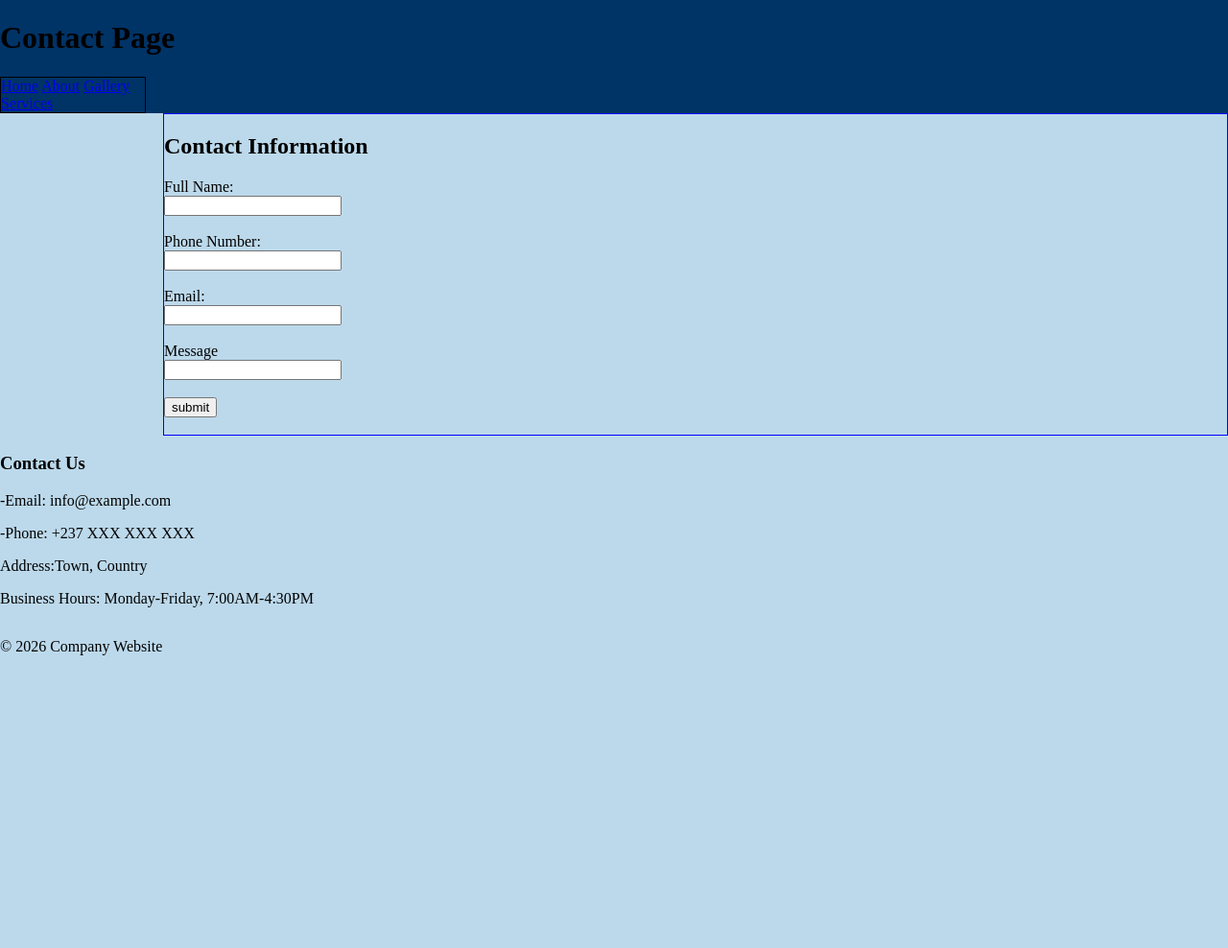
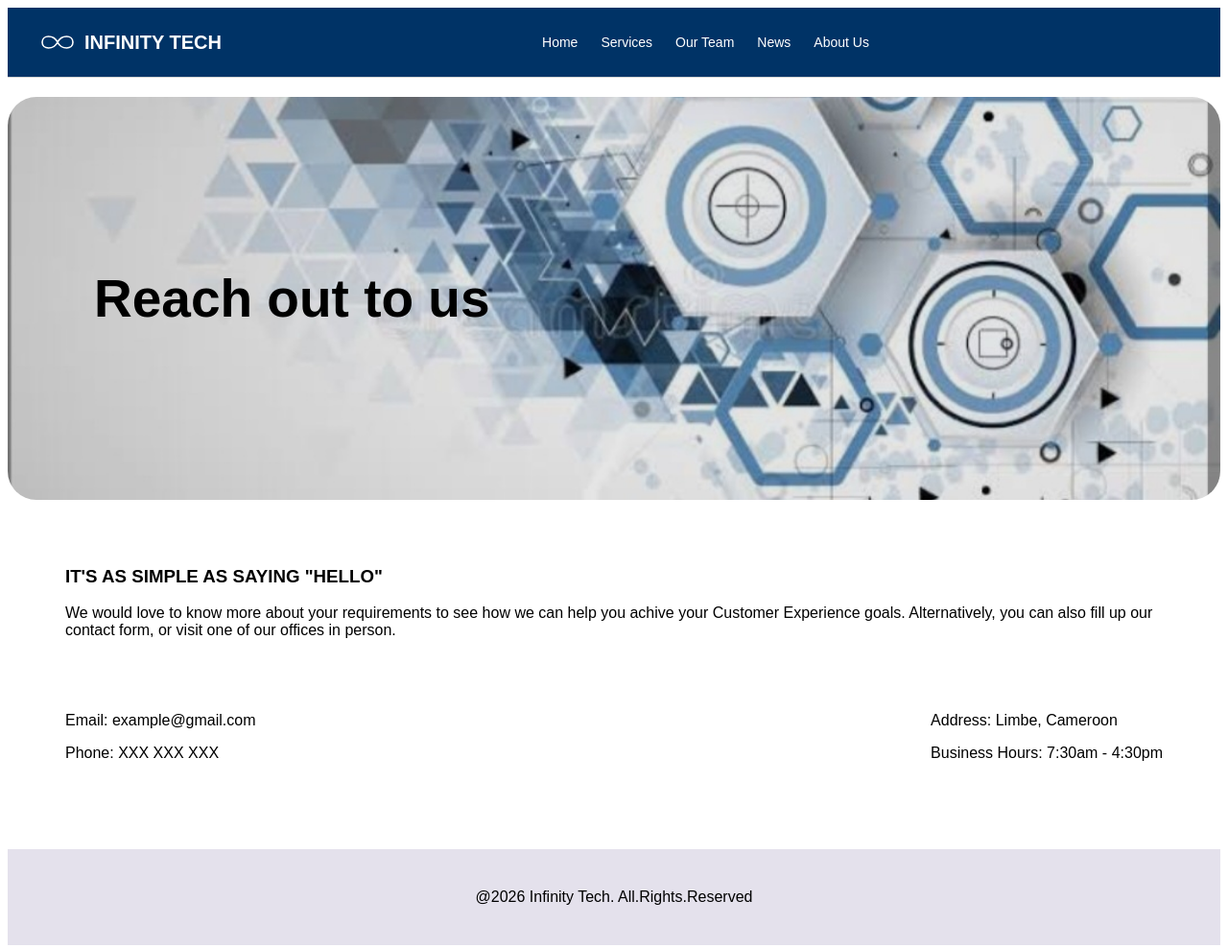
Before and after one commit to maestroAI-cell/Company_Website, a plain HTML site: page Frontend/contact.html in a window 1280 px wide. Shown: the whole page at 96% size. Before the commit the page ends 800 px from the top, so only its background shows below. Drawn offline with Linux system fonts and the light colour scheme.

Commit message:
contact page developed

```diff
--- a/Frontend/contact.css
+++ b/Frontend/contact.css
@@ -1,37 +1,116 @@
-body {
+body{
+    font-family: Arial, sans-serif;
+}
+/* Header code */
+.header {
     display: flex;
-    background-color: rgb(188, 217, 235);
-    margin: 0;
-    display:grid;
     align-items: center;
+    justify-content: space-between;
+    padding: 16px 32px;
+    background-color: #003366;
+    border-bottom: 1px solid lightgray;
+  }
+
+  .header__logo {
+    display: flex;
+    align-items: center;
+    font-size: 20px;
+    font-weight: bold;
+    color: #ffffff;
+    gap: 8px;
+  }
+
+  .header__logo-icon {
+    width: 40px;
+    height: 40px;
+  }
+
+  .header__nav {
+    display: flex;
+    gap: 24px;
+  }
+
+  .header__actions {
+    display: flex;
+    align-items: center;
+    gap: 12px;
+  }
+
+  .header__actions a {
+    text-decoration: none;
+  }
+  .header__menu-btn {
+    display: none;
+    font-size: 24px;
+    background: none;
+    border: none;
+    cursor: pointer;
+    color: white;
+  }
+  .header__nav a {
+    text-decoration: none;
+    color: #ffffff;
+    font-size: 14px;
+  }
+
+  @media (max-width: 768px) {
+    /* .header {
+      justify-content: space-between;
+      gap: 12px;
+    } */
+    .header__menu-btn {
+      display: block;
+    }
+
+    /* .header__signup,
+    .header__menu-btn {
+      margin-left: auto;
+    } */
+    .header__nav {
+      display: none;
+      flex-direction: column;
+      width: 100%;
+    }
+
+    .header__nav.active {
+      display: flex;
+    }
+  }
+
+
+
+  /* End of header code */
+
+  .hero{
+    height: 300px;
+    background-image: url("contact.jpg");
+    background-size: cover;
+    background-position: center;
+    display: flex;
+    align-items: center;
+    margin-top: 20px;
+    padding: 60px;
+    border-radius: 30px;
 }
-.site-header {
-    background-color: rgb(0, 51, 102);
+.contact{
+    background: #ffffff;
+    padding: 50px 60px;
 }
-.nav {
+h2{
+    margin-left: 30px;
+    font-size: 55px;
+}
+.contact-container{
     display: flex;
-    background-color:rgb(13, 42, 71);
-    gap: 3px;
-
+    justify-content: space-between;
+    margin-top: 60px;
 }
-li a {
-    display: block;
-    color: white;
+.left,
+.right{
+    margin-bottom: 25px;
+}
+footer{
+    background: #e4e1ec;
     text-align: center;
-    padding: 14px 16px;
+    padding: 25px;
 }
-.navigation {
-    justify-content: flex-end;
-    text-decoration: none;
-    margin : left 7px; ;
-    width: 150px;
-    border: 1px solid black;
-}
-section
-{
-    border: 1px solid blue;
-    margin-left: 170px;
-}
-.signin-btn{
-    background-color: blue;
-}
--- a/Frontend/contact.html
+++ b/Frontend/contact.html
@@ -1,47 +1,70 @@
-<!doctype html>
+<!DOCTYPE html>
 <html lang="en">
 <head>
-    <meta charset="UTF-8" />
-    <title>Contact Us</title>
-    <link rel="stylesheet" href="contact.css" />
+    <meta charset="UTF-8">
+    <meta name="viewport" content="width=device-width, initial-scale=1.0">
+    <link rel="stylesheet" href="contact.css"/>
+    <title>Contact Infinity Tech</title>
 </head>
 <body>
-    <header class="site-header">
-      <h1>Contact Page</h1>
-      <nav class="navigation">
+
+    <header class="header">
+        <div class="header__logo">
+          <svg
+            class="header__logo-icon"
+            xmlns="http://www.w3.org/2000/svg"
+            viewBox="0 0 100 50"
+            width="200"
+            height="100"
+          >
+            <!-- Infinity Symbol Path -->
+            <path
+              d="M10,25
+              C10,5 40,5 50,25
+              C60,45 90,45 90,25
+              C90,5 60,5 50,25
+              C40,45 10,45 10,25 Z"
+              fill="none"
+              stroke="white"
+              stroke-width="4"
+            />
+          </svg>
+          <span>INFINITY TECH</span>
+        </div>
+
+        <nav class="header__nav">
             <a href="index.html">Home</a>
-        <a href="about.html">About</a>
-        <a href="gallery.html">Gallery</a>
           <a href="services.html">Services</a>
+          <a href="team.html">Our Team</a>
+          <a href="news.html">News</a>
+          <a href="about.html">About Us</a>
         </nav>
+
+        <div class="header__actions">
+          <button class="header__menu-btn" aria-label="Toggle menu">☰</button>
+        </div>
       </header>
-    <main class="site-main">
-      <section>
-        <h2>Contact Information</h2>
-        <form action="#" method="post">
-          <label for="name">Full Name:</label><br />
-          <input type="text" id="name" name="name" required /><br /><br />
-          <label for="contact">Phone Number:</label><br />
-          <input type="tel" id="contact" name="contact" required /><br /><br />
-          <label for="email">Email:</label><br />
-          <input type="email" id="email" name="email" required /><br /><br />
-          <label for="message">Message</label><br />
-          <input type="text" id="message" name="message" required /><br /><br />
-          <input type="submit" value="submit" class="submit-btn"/><br /><br />
-        </form>
+
+    <section class="hero">
+        <h2>Reach out to us</h2>
     </section>
-      <aside>
-
-        <h3>Contact Us</h3>
-        <p>-Email: info@example.com</p>
-        <p>-Phone: +237 XXX XXX XXX</p>
-        <p>Address:Town, Country</p>
-        <p>Business Hours: Monday-Friday, 7:00AM-4:30PM</p>
-      </aside>
-    </main>
-    <footer class="site-footer">
-      <p>&copy; 2026 Company Website</p>
+    <section class="contact">
+        <h3>IT'S AS SIMPLE AS SAYING "HELLO"</h3>
+        <P>We would love to know more about your requirements to see how we can help you achive your Customer Experience goals. Alternatively, you can also fill up our contact form, or visit one of our offices in person.</P>
+        <div class="contact-container">
+            <div class="left">
+                <p><i class="fa-solid fa-envelope"></i>Email: example@gmail.com</p>
+                <p><i class="fa-solid fa-phone"></i>Phone: XXX XXX XXX</p>
+            </div>
+            <div class="right">
+                <p><i class="fa-solid fa-location-dot"></i>Address: Limbe, Cameroon</p>
+                <p><i class="fa-regular fa-clock"></i>Business Hours: 7:30am - 4:30pm</p>
+            </div>
+        </div>
+    </section>
+    <footer>
+        <p>@2026 Infinity Tech. All.Rights.Reserved</p>
     </footer>
+    <script src="index.js"></script>
 </body>
-  <html></html>
 </html>
```
Also changed, not shown: Frontend/Screenshot 2026-08-04 112046.png (added), Frontend/Screenshot 2026-08-05 103203.png (added), Frontend/Screenshot 2026-08-06 145340.png (added), Frontend/contact.jpg (added). Lines whose indentation alone changed are shown as unchanged.
